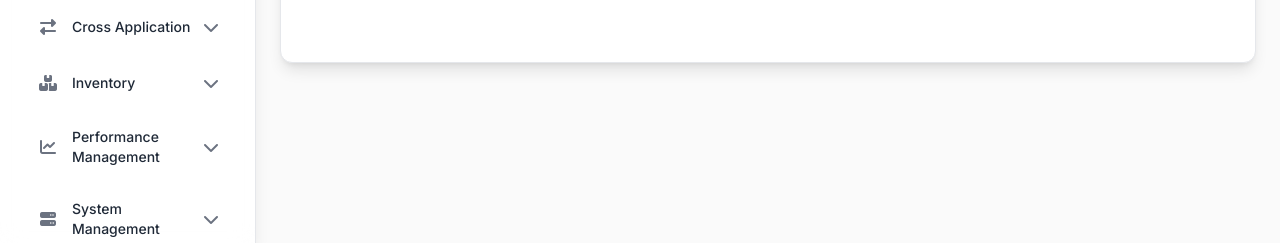
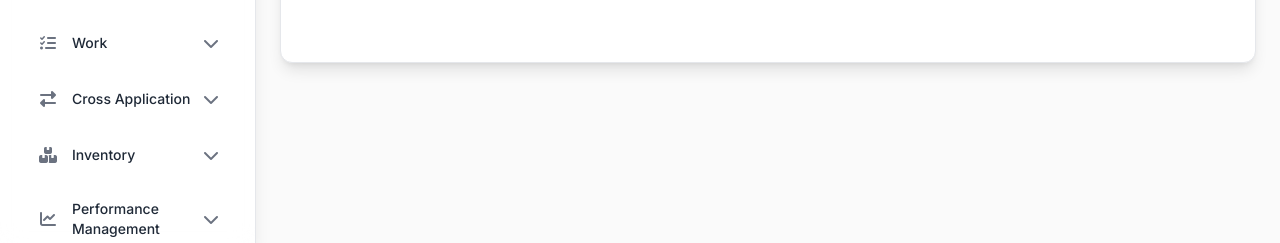
Before and after one commit to Fannzxyl/warehouse-management-system, a website: page dashboard.html in a window 1280 px wide. Shown: the part 557-800 px from the top of the page. Drawn offline with nearby package versions, Linux system fonts and the light colour scheme.

Commit message:
dashboard.html

```diff
--- a/dashboard.html
+++ b/dashboard.html
@@ -334,7 +334,7 @@
     <div class="flex flex-1 pt-20 md:pt-24">
         <!-- Sidebar -->
         <aside id="sidebar" class="w-64 bg-white/95 backdrop-blur-glass border-r border-wise-border overflow-y-auto fixed left-0 bottom-0 top-0 z-20 shadow-lg transform -translate-x-full md:translate-x-0 transition-transform-smooth">
-            <div class="p-6">
+            <div class="pt-20 md:pt-24 p-6">
                 <div class="space-y-2">
                     <!-- Dashboard Button (Always visible) -->
                     <div id="sidebar-dashboard-main" class="sidebar-item p-3 rounded-xl cursor-pointer hover:bg-wise-light-gray transition-all-smooth flex items-center space-x-3 active-press hover-scale" onclick="selectCategory('dashboard')" tabindex="0" role="button" aria-label="Select Dashboard category">
```
